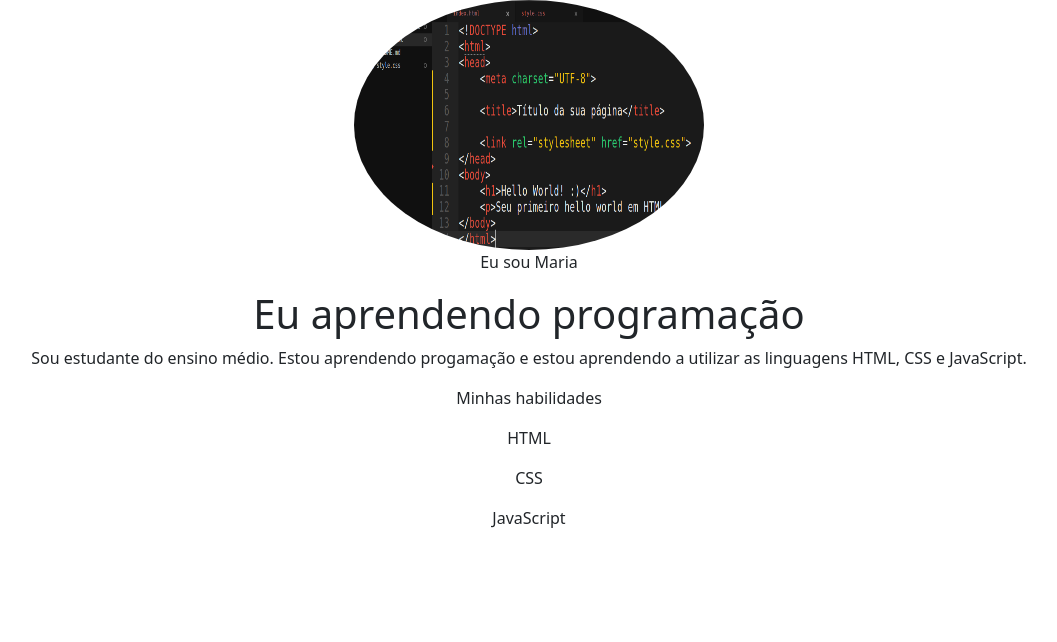
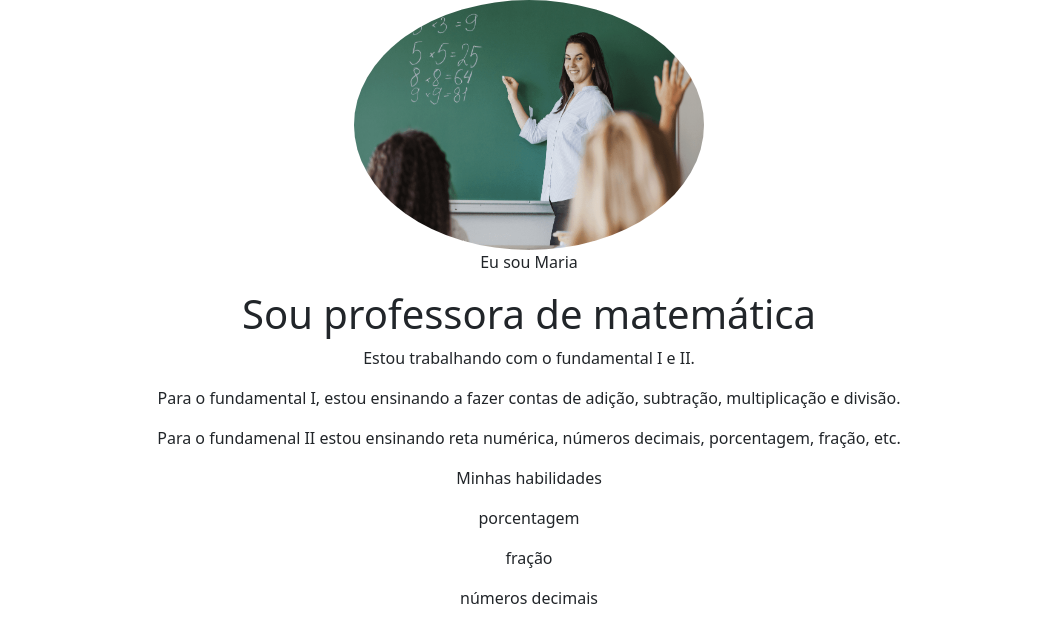
Before and after one commit to 25maria2009/Portif-lio2b, a plain HTML site: page index.html in a window 1280 px wide. Shown: the whole page, without its empty margins (111-1168 px from the left). Drawn offline with nearby package versions, Linux system fonts and the light colour scheme.

Commit message:
Add files via upload

```diff
--- a/index.html
+++ b/index.html
@@ -9,16 +9,18 @@
 </head>
 <body>
   <header class="cotainer text-center">
-  <img src="meu perfil.png" alt="foto principal do projeto" class="rounded-circle" width="350" height="250" srcset="" />
+  <img src="meu perfil.mat.png" alt="foto principal do projeto" class="rounded-circle" width="350" height="250" srcset="" />
   <p>Eu sou Maria </p>
-  <h1>Eu aprendendo programação</h1>
+  <h1>Sou professora de matemática</h1>
   <p>
-    Sou estudante do ensino médio. Estou aprendendo progamação e estou aprendendo a utilizar as linguagens HTML, CSS e JavaScript. </p>
-  <p>Minhas habilidades</p>
+    Estou trabalhando com o fundamental I e II.</p>
+    <p>Para o fundamental I, estou ensinando a fazer contas de adição, subtração, multiplicação e divisão. </p>
+    <p>Para o fundamenal II estou ensinando reta numérica, números decimais, porcentagem, fração, etc.</p>
   <div>
-    <p>HTML</p>
-    <P>CSS</P>
-    <P>JavaScript</P>
+    <p>Minhas habilidades</p>
+    <p>porcentagem</p>
+    <P>fração</P>
+    <P>números decimais</P>
   </div>
 </header>
 
```
Also changed, not shown: meu perfil.mat.png (added).
